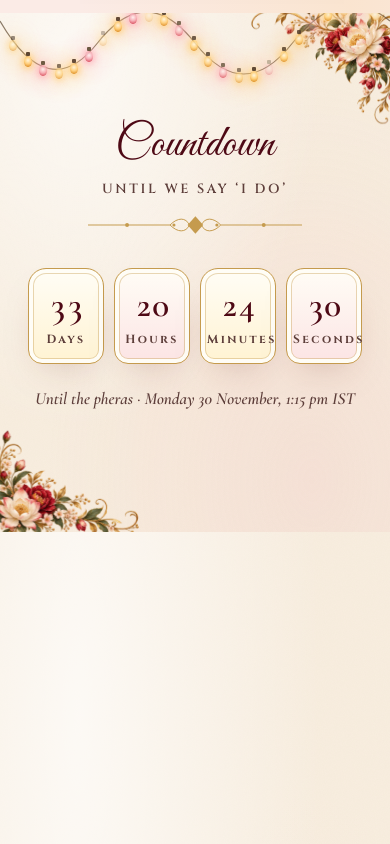
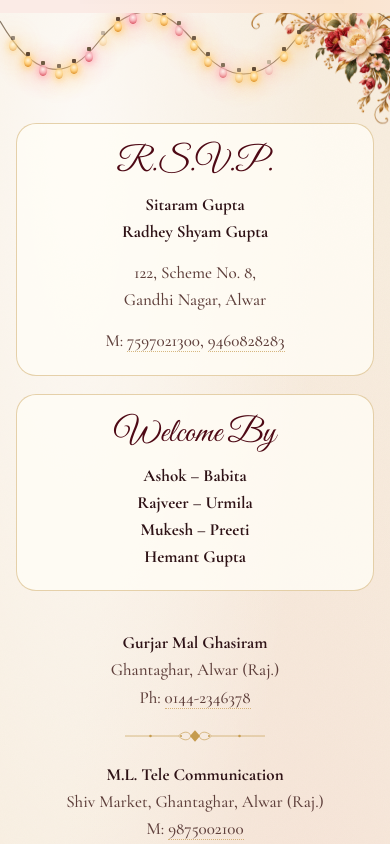
Before and after one commit to pravar1919/romitwedding, a Next.js app: page / in a window 390 px wide. Shown: the part 5880-6724 px from the top of the page. Built offline with nearby package versions, Linux system fonts and the light colour scheme; a web font is replaced by a local one.

Commit message:
Add RSVP, Welcome By and family firms above the countdown
Co-Authored-By: Claude Opus 5.5 <noreply@anthropic.com>

```diff
--- a/app/globals.css
+++ b/app/globals.css
@@ -363,6 +363,21 @@ section{position:relative;overflow:hidden}
 @keyframes tick{0%{transform:rotateX(80deg);opacity:0}100%{transform:none;opacity:1}}
 .cd__l{display:block;font-family:var(--f-caps);font-weight:700;font-size:.74rem;letter-spacing:.2em;color:var(--muted);margin-top:8px}
 .cd-label{margin:22px 0 0;font-style:italic;font-weight:600;color:var(--muted)}
+.hosts{display:grid;grid-template-columns:minmax(0,1fr) minmax(0,1.15fr) minmax(0,1fr);gap:clamp(18px,3vw,34px);align-items:start;margin:0 auto clamp(60px,8vw,90px);max-width:980px;position:relative;z-index:3}
+.hosts__col{background:rgba(255,253,246,.8);border:1px solid rgba(197,155,78,.45);border-radius:20px;padding:20px 18px 6px}
+.hosts__col:first-child{text-align:left}
+.hosts__col:last-child{text-align:right}
+.hosts__col--firms{align-self:center;background:transparent;border:0}
+.hosts h3{font-family:var(--f-script);font-weight:400;font-size:2.1rem;line-height:1.1;color:var(--maroon);margin:0 0 10px}
+.hosts p{margin:0 0 14px;color:var(--muted);line-height:1.6}
+.hosts b{color:var(--ink);font-weight:700}
+.hosts a{color:inherit;text-decoration:none;border-bottom:1px dotted rgba(197,155,78,.7)}
+.hosts .divider{width:140px;margin:0 auto 14px}
+@media (max-width:760px){
+  .hosts{grid-template-columns:1fr}
+  .hosts__col:first-child,.hosts__col:last-child{text-align:center}
+  .hosts__col--firms{order:3}
+}
 
 /* ---------- VENUES & TRAVEL ---------- */
 .venues{display:grid;gap:clamp(22px,3vw,34px)}
--- a/content/invite-markup.ts
+++ b/content/invite-markup.ts
@@ -138,6 +138,23 @@ const markup = `<!-- ============ SVG LIBRARY ============ -->
   <div class="fairy" data-fairy="26" data-pink aria-hidden="true"></div>
   <div class="flora flora--tr" aria-hidden="true"><img src="/flora-tl.webp" alt="" decoding="async" loading="lazy"></div>
   <div class="wrap">
+    <div class="hosts" data-reveal>
+      <div class="hosts__col">
+        <h3>R.S.V.P.</h3>
+        <p><b>Sitaram Gupta</b><br><b>Radhey Shyam Gupta</b></p>
+        <p>122, Scheme No. 8,<br>Gandhi Nagar, Alwar</p>
+        <p>M: <a href="tel:+917597021300">7597021300</a>, <a href="tel:+919460828283">9460828283</a></p>
+      </div>
+      <div class="hosts__col hosts__col--firms">
+        <p><b>Gurjar Mal Ghasiram</b><br>Ghantaghar, Alwar (Raj.)<br>Ph: <a href="tel:+911442346378">0144-2346378</a></p>
+        <svg class="divider" viewBox="0 0 220 22" aria-hidden="true"><use href="#ornament"/></svg>
+        <p><b>M.L. Tele Communication</b><br>Shiv Market, Ghantaghar, Alwar (Raj.)<br>M: <a href="tel:+919875002100">9875002100</a></p>
+      </div>
+      <div class="hosts__col">
+        <h3>Welcome By</h3>
+        <p><b>Ashok – Babita</b><br><b>Rajveer – Urmila</b><br><b>Mukesh – Preeti</b><br><b>Hemant Gupta</b></p>
+      </div>
+    </div>
     <header class="sec-head" data-reveal style="margin-bottom:32px">
       <h2 id="cd-title">Countdown</h2>
       <p class="caps">Until we say ‘I do’</p>
```
